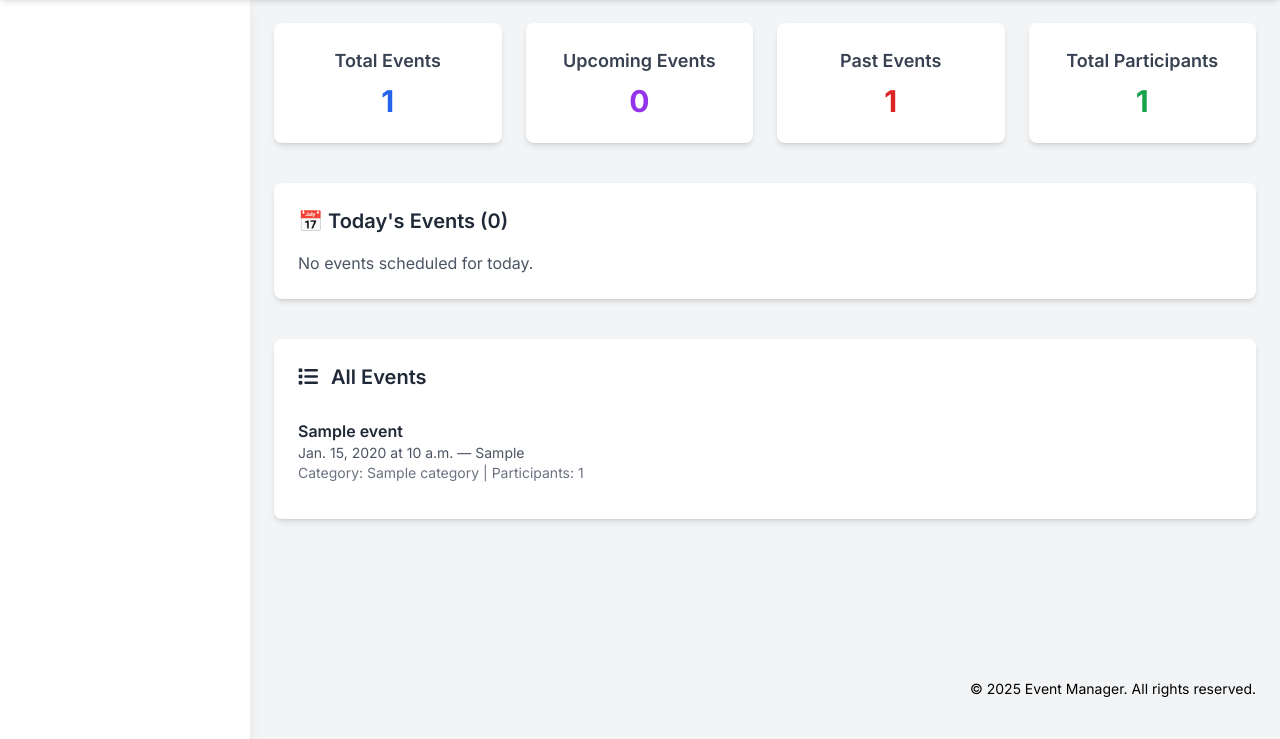
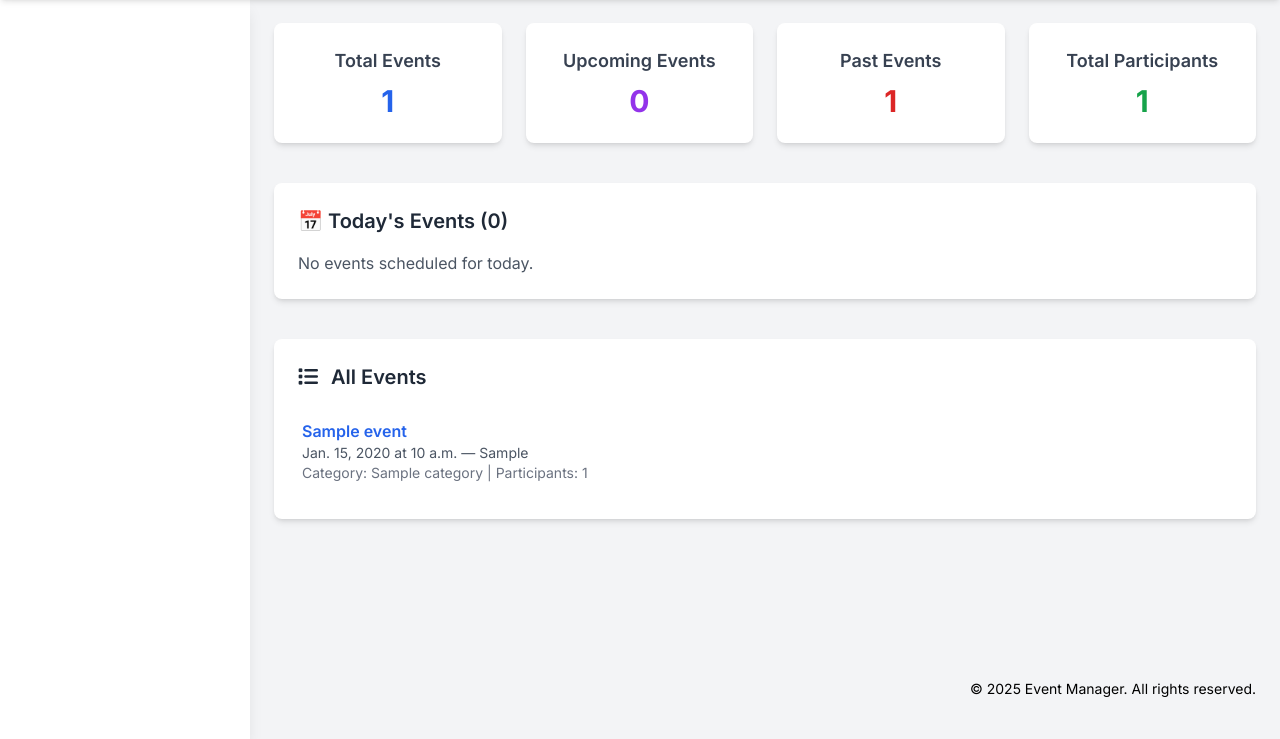
Before and after one commit to majharul-web/event-management-django, a Django app: page /events/organizer-dashboard/ in a window 1280 px wide. Shown: the part 61-800 px from the top of the page. Run offline with Django 5.2, Linux system fonts and the light colour scheme; tables that the repository leaves empty hold one stand-in row (values such as "Sample post").

Commit message:
fix:total participate issue

```diff
--- a/core/templates/dashboard.html
+++ b/core/templates/dashboard.html
@@ -30,9 +30,14 @@
   {% if today_events %}
   <ul class="divide-y divide-gray-200">
     {% for event in today_events %}
-    <li class="py-3">
-      <p class="text-lg font-medium text-gray-900">{{ event.name }}</p>
-      <p class="text-sm text-gray-500">{{ event.time }} at {{ event.location }}</p>
+    <li class="py-3 px-1 hover:bg-gray-50">
+      <a href="{% url 'event_detail' event.pk %}" class="text-blue-600 hover:underline">
+        <p class="font-semibold">{{ event.name }}</p>
+        <p class="text-sm text-gray-600">{{ event.date }} at {{ event.time }} — {{ event.location }}</p>
+        <p class="text-sm text-gray-500">
+          Category: {{ event.category.name }} | Participants: {{ event.rsvps.count }}
+        </p>
+      </a>
     </li>
     {% endfor %}
   </ul>
@@ -47,12 +52,14 @@
   {% if filtered_events %}
   <ul class="divide-y divide-gray-200">
     {% for event in filtered_events %}
-    <li class="py-3">
-      <p class="font-semibold">{{ event.name }}</p>
-      <p class="text-sm text-gray-600">{{ event.date }} at {{ event.time }} — {{ event.location }}</p>
-      <p class="text-sm text-gray-500">
-        Category: {{ event.category.name }} | Participants: {{ event.participants.count }}
-      </p>
+    <li class="py-3 px-1 hover:bg-gray-50">
+      <a href="{% url 'event_detail' event.pk %}" class="hover:underline">
+        <p class="font-semibold text-blue-600">{{ event.name }}</p>
+        <p class="text-sm text-gray-600">{{ event.date }} at {{ event.time }} — {{ event.location }}</p>
+        <p class="text-sm text-gray-500">
+          Category: {{ event.category.name }} | Participants: {{ event.rsvps.count }}
+        </p>
+      </a>
     </li>
     {% endfor %}
   </ul>
--- a/events/templates/events/event_list.html
+++ b/events/templates/events/event_list.html
@@ -33,7 +33,7 @@
         <td class="px-4 py-3">{{ event.date }}</td>
         <td class="px-4 py-3">{{ event.time }}</td>
         <td class="px-4 py-3">{{ event.location }}</td>
-        <td class="px-4 py-3">{{ {{ event.rsvps.count }} }}</td>
+        <td class="px-4 py-3">{{ event.rsvps.count }}</td>
         <td class="px-4 py-3 text-right flex space-x-4">
             <a href="{% url 'event_update' event.pk %}" class="text-blue-600 hover:underline">Edit</a>
             <form action="{% url 'event_delete' event.pk %}" method="POST" class="inline-block ml-2" onsubmit="return confirm('Delete this event?');">
--- a/static/css/output.css
+++ b/static/css/output.css
@@ -1237,6 +1237,11 @@
   padding-bottom: 1.5rem;
 }
 
+.px-1 {
+  padding-left: 0.25rem;
+  padding-right: 0.25rem;
+}
+
 .pb-8 {
   padding-bottom: 2rem;
 }
@@ -1522,6 +1527,16 @@
   background-color: rgb(249 250 251 / var(--tw-bg-opacity, 1));
 }
 
+.hover\:bg-gray-200:hover {
+  --tw-bg-opacity: 1;
+  background-color: rgb(229 231 235 / var(--tw-bg-opacity, 1));
+}
+
+.hover\:px-4:hover {
+  padding-left: 1rem;
+  padding-right: 1rem;
+}
+
 .hover\:text-gray-200:hover {
   --tw-text-opacity: 1;
   color: rgb(229 231 235 / var(--tw-text-opacity, 1));
```
Also changed, not shown: media/event_asset/O1CN01Smq8wB2Cp8FjzSJjG_2213317038522-0-cib.jpg (added).
